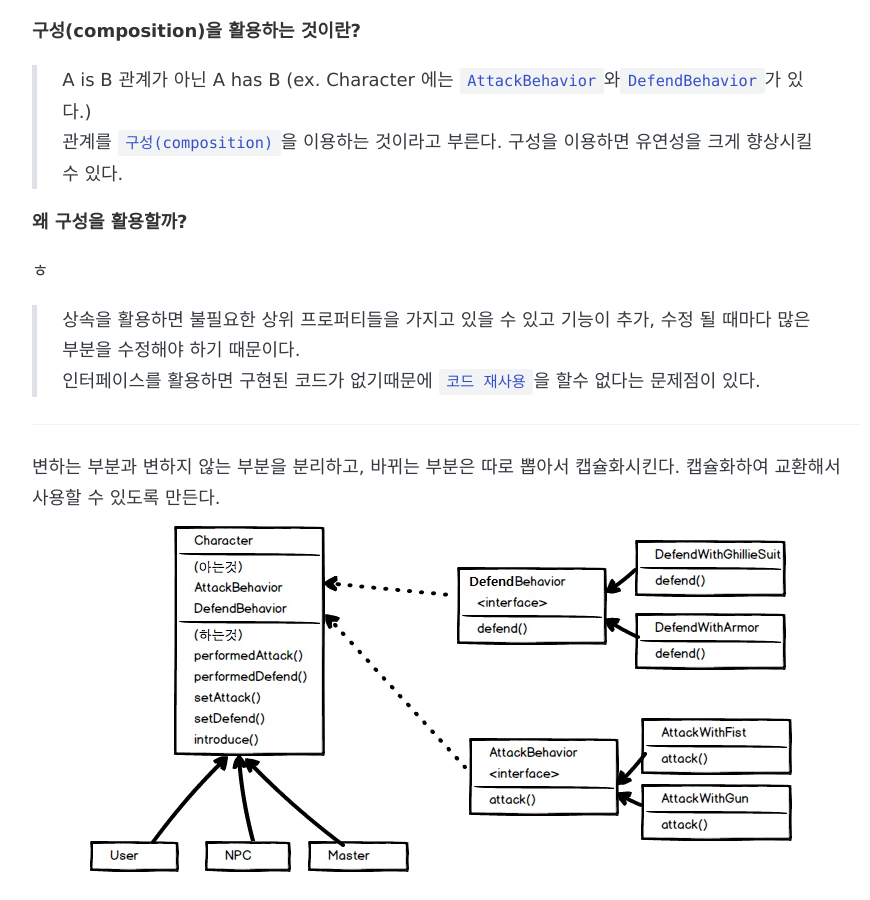
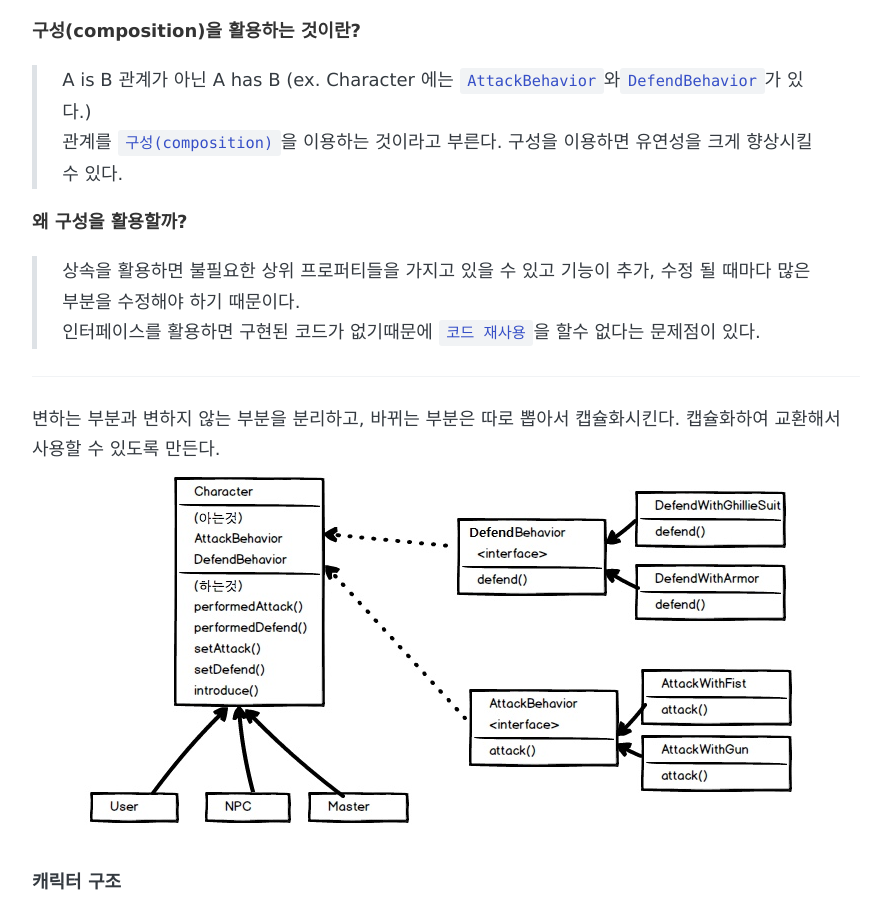
Before and after one commit to shinyeonjong/shin.github.io, a Jekyll site: the page built from _posts/2019-02-09-strategy-pattern.md, in a window 1280 px wide and 900 px high, scrolled down 440 px. Shown: the whole window, without its empty margins (194-1064 px from the left). Built offline with Jekyll 4.4.1, drawn with Linux system fonts in a browser that asks for light colours; some web fonts are replaced; comment, search, counter and statistics services are not loaded.

Commit message:
전략패턴 수정

````diff
--- a/_posts/2019-02-09-strategy-pattern.md
+++ b/_posts/2019-02-09-strategy-pattern.md
@@ -18,14 +18,6 @@ share: true
 구성을 이용하면 유연성을 크게 향상시킬 수 있다.
 
 **왜 구성을 활용할까?**
-
-
-
-
-
-
-
-ㅎ
 >상속을 활용하면 불필요한 상위 프로퍼티들을 가지고 있을 수 있고 기능이 추가, 수정 될 때마다 많은 부분을 수정해야 하기 때문이다.
 인터페이스를 활용하면 구현된 코드가 없기때문에 ```코드 재사용```을 할수 없다는 문제점이 있다.
 
````
